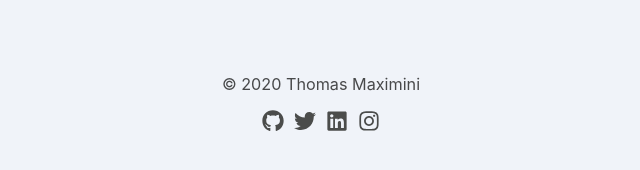
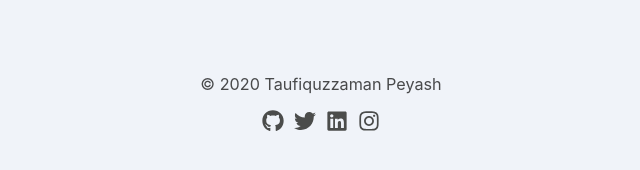
Before and after one commit to taufique74/portfolio, a Gatsby site: page / in a window 1280 px wide. Shown: the part 754-924 px from the top of the page, 319-959 px from the left. Built offline with nearby package versions, Linux system fonts and the light colour scheme; Gatsby itself is replaced by a stand-in of ours; a web font is replaced by a local one.

Commit message:
footer modified

```diff
--- a/src/components/Footer/Footer.js
+++ b/src/components/Footer/Footer.js
@@ -31,7 +31,7 @@ const SocialMedia = styled.div`
 
 const Footer = () => (
   <FooterWrapper>
-    <CopyRight>&copy; {new Date().getYear() + 1900} Thomas Maximini</CopyRight>
+    <CopyRight>&copy; {new Date().getYear() + 1900} Taufiquzzaman Peyash</CopyRight>
     <SocialMedia>
       <a
         href="http://github.com/taufique74"
```
